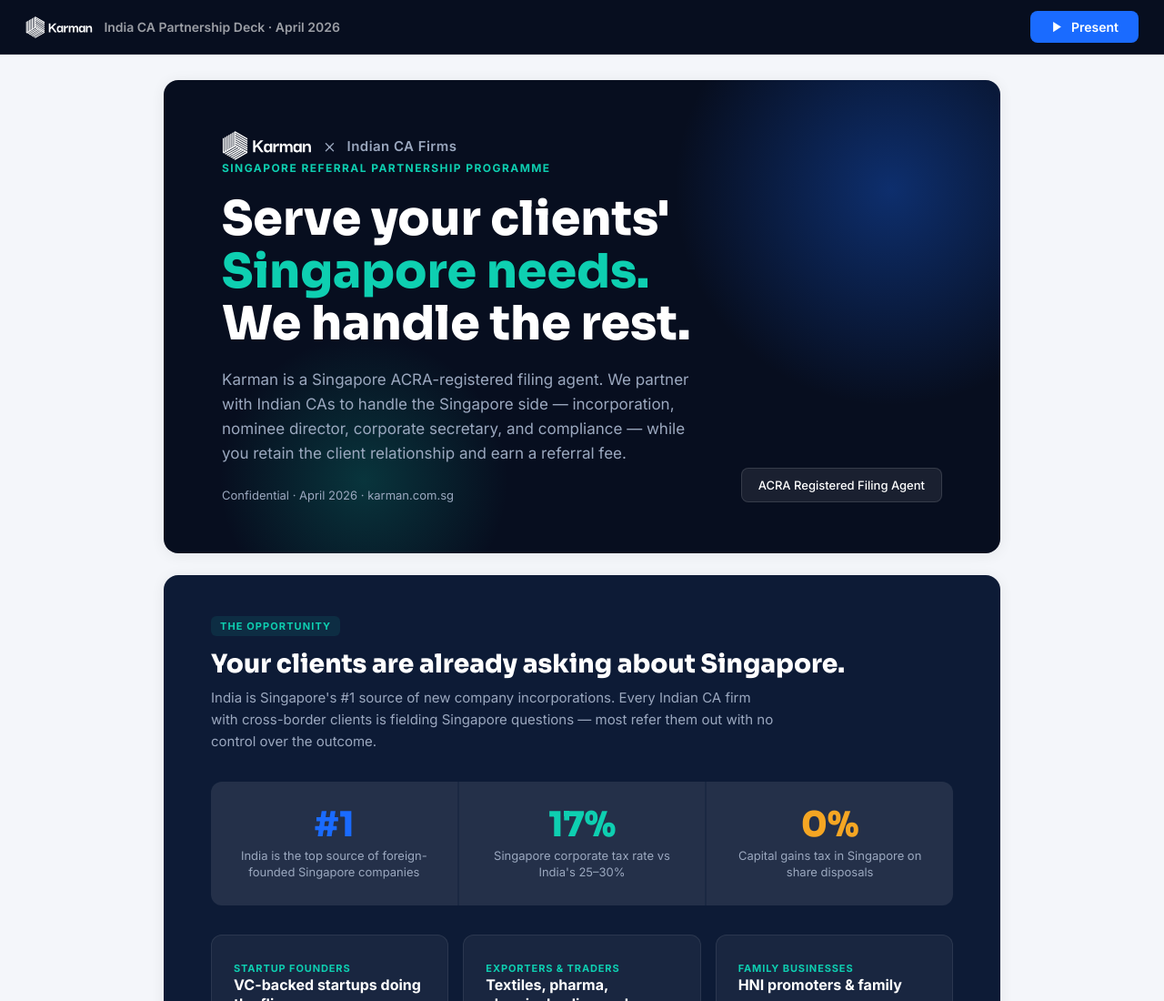
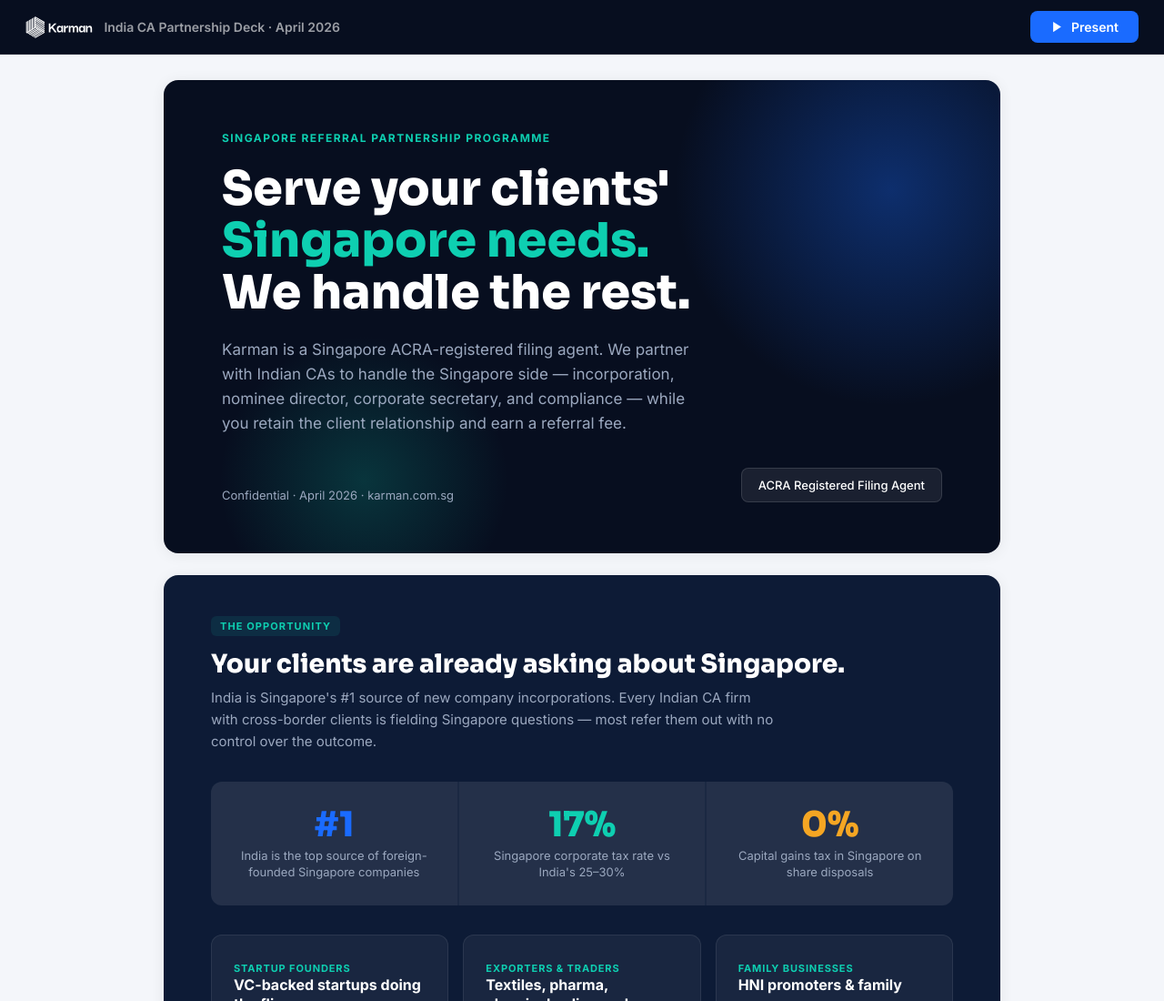
Before and after one commit to svaru001/karman-website, a website: page partnerships/india-ca/index.html in a window 1280 px wide. Shown: the top 1100 px of the page at 91% size. Drawn offline with Linux system fonts and the light colour scheme.

Commit message:
Remove logo and Indian CA Firms header from cover slide

```diff
--- a/partnerships/india-ca/index.html
+++ b/partnerships/india-ca/index.html
@@ -687,12 +687,6 @@
        SLIDE 1 — COVER
   ══════════════════════════════════════════ -->
   <div class="slide slide--cover">
-    <div class="cover__logo">
-      <img src="/logo.svg" alt="Karman" />
-      <span class="cover__logo-x">×</span>
-      <span class="cover__logo-partner">Indian CA Firms</span>
-    </div>
-
     <div class="cover__body">
       <div class="cover__eyebrow">Singapore Referral Partnership Programme</div>
       <h1 class="cover__title">
```
